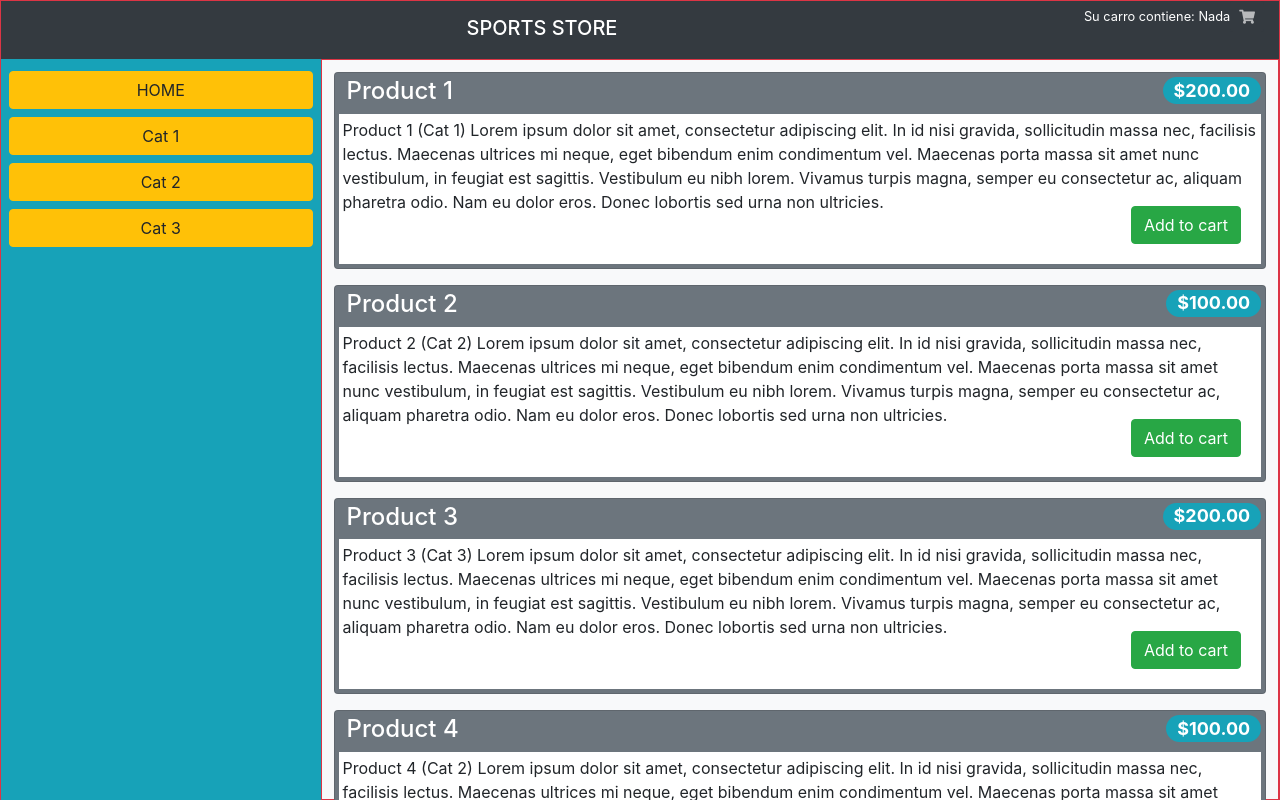
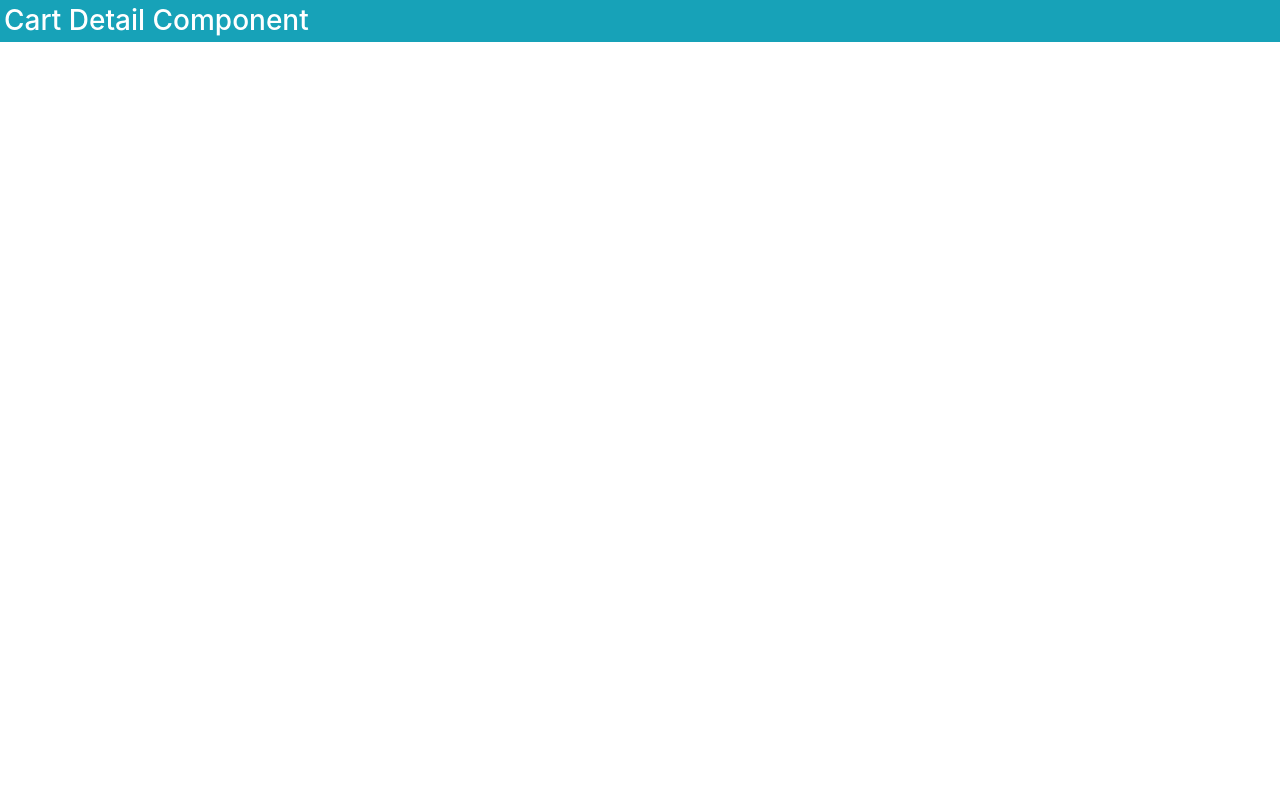
Before and after one commit to Cortina17/sportsStoreAng, an Angular app: page /cart in a window 1280 px wide. Shown: the top 800 px of the page. Built offline with nearby package versions, Linux system fonts and the light colour scheme.

Commit message:
added added cart logic

```diff
--- a/src/app/app.component.ts
+++ b/src/app/app.component.ts
@@ -2,7 +2,8 @@ import { Component } from '@angular/core';
 
 @Component({
   selector: 'app-root',
-  template: '<store></store>'
+  //template: '<store></store>'
+  template: "<router-outlet></router-outlet>"
 })
 
 export class AppComponent {
--- a/src/index.html
+++ b/src/index.html
@@ -1,5 +1,5 @@
 <!doctype html>
-<html lang="en" class="h-100">
+<html lang="en">
 
 <head>
   <meta charset="utf-8">
@@ -9,8 +9,8 @@
   <link rel="icon" type="image/x-icon" href="favicon.ico">
 </head>
 
-<body class="h-100">
-  <app-root class="h-100"></app-root>
+<body>
+  <app-root></app-root>
 </body>
 
 </html>
--- /dev/null
+++ b/src/store/cartDetail.component.ts
@@ -0,0 +1,10 @@
+import { Component } from "@angular/core";
+import { Cart } from "../model/cart.model";
+
+@Component({
+  template: `<div><h3 class="bg-info p-1 text-white">Cart Detail Component</h3></div>`
+})
+export class CartDetailComponent {
+
+  constructor(public cart: Cart) { }
+}
--- a/src/store/cartSummary.component.html
+++ b/src/store/cartSummary.component.html
@@ -7,7 +7,8 @@
     </span>
     <span *ngIf="cart.itemCount == 0">Nada</span>
   </small>
-  <button class="btn btn-sm bg-dark text-white" [disabled]="cart.itemCount == 0">
+  <button class="btn btn-sm bg-dark text-white" [disabled]="cart.itemCount == 0" routerLink="/cart"
+    routerLinkActive="router-link-active">
     <i class="fa fa-shopping-cart"></i>
   </button>
 </div>
--- /dev/null
+++ b/src/store/checkout.component.ts
@@ -0,0 +1,7 @@
+import { Component } from "@angular/core";
+
+@Component({
+  template: `<div><h3 class="bg-info p-1 text-white">Checkout Component</h3></div>`
+})
+export class CheckoutComponent {
+}
--- a/src/store/store.component.html
+++ b/src/store/store.component.html
@@ -1,4 +1,4 @@
-<div class="container-fluid bg-light border border-danger h-100">
+<div class="container-fluid bg-light">
   <div class="row sticky-top">
     <div class="col bg-dark text-white text-center fw-bold">
       <h2 class="navbar-brand p-2 mt-1">SPORTS STORE</h2>
@@ -13,17 +13,17 @@
   </div-->
   <!-- {{products | json}} -->
 
-  <div class="row h-100">
-    <div class="col-3 p-2 bg-info h-100">
+  <div class="row">
+    <div class="col-3 p-2 bg-info">
       <button class="btn btn-block btn-warning mt-1" (click)="changeCategory()">HOME</button>
       <button *ngFor="let cat of categories" class="btn btn-block btn-warning" [class.active]="cat==selectedCategory"
         (click)="changeCategory(cat)">{{cat}}</button>
     </div>
-    <div class="col-9 p-2 border border-danger h-100">
+    <div class="col-9 p-2">
       <div *ngFor="let product of products" class="card m-1 p-1 bg-secondary mb-3">
-        <h4 class="text-white ml-2">
+        <h4 class="text-white m-3">
           {{product.name}}
-          <span class="badge badge-pill badge-info float-right">
+          <span class="badge badge-pill badge-info float-right m-3">
             {{product.price | currency:"USD":"symbol":"2.2-2"}}
           </span>
         </h4>
--- a/src/store/store.module.ts
+++ b/src/store/store.module.ts
@@ -6,11 +6,13 @@ import { BrowserModule } from '@angular/platform-browser';
 import { NgModule } from "@angular/core";
 import { CounterDirective } from './counter.directive';
 import { CartSummaryComponent } from './cartSummary.component';
+import { CartDetailComponent } from './cartDetail.component';
+import { CheckoutComponent } from './checkout.component';
 
 @NgModule({
   imports: [BrowserModule, FormsModule, ModelModule],
-  declarations: [StoreComponent, ImpuestoPipe, CounterDirective, CartSummaryComponent],
-  exports: [StoreComponent],
+  declarations: [StoreComponent, ImpuestoPipe, CounterDirective, CartSummaryComponent, CartDetailComponent, CheckoutComponent],
+  exports: [StoreComponent, CartDetailComponent, CheckoutComponent],
 })
 
 export class StoreModule { }
```
Also changed, not shown: src/app/app.module.ts (+11 -1 lines).
